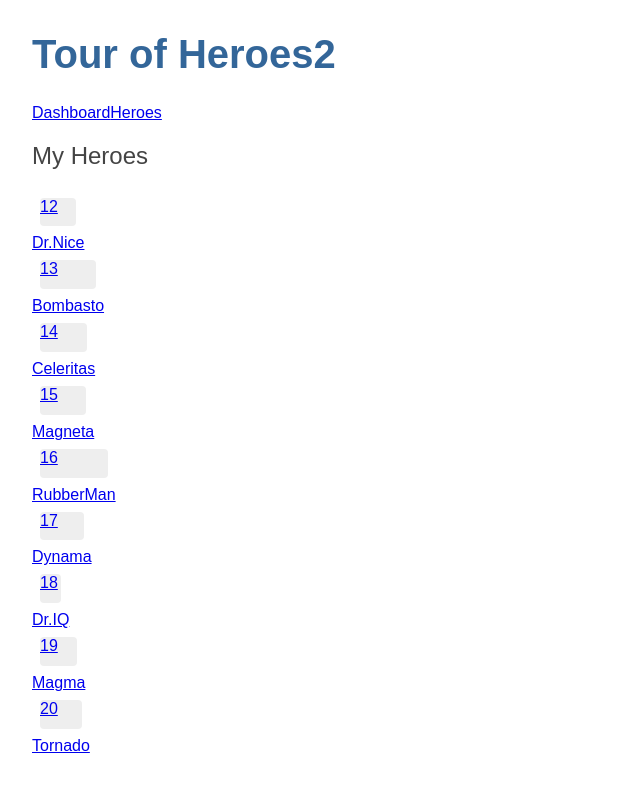
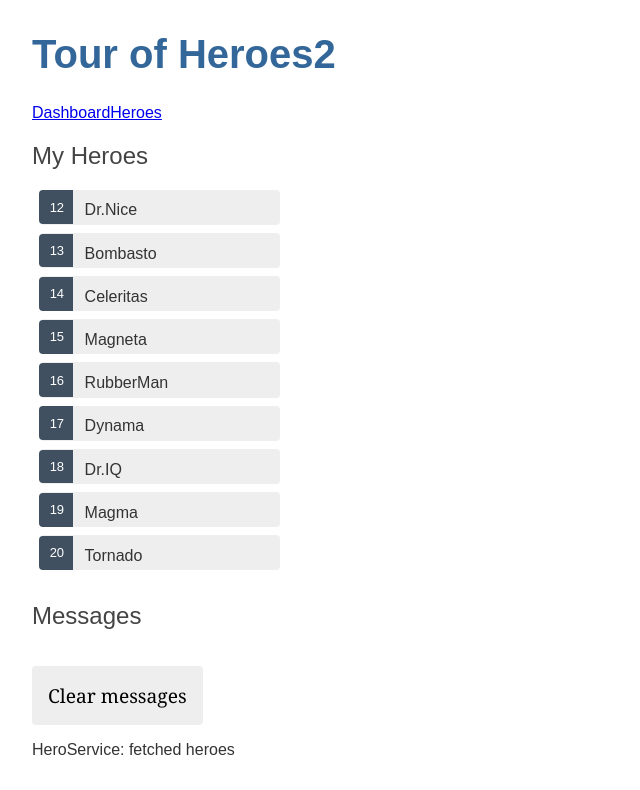
Before and after one commit to yuuki-kurose/angular_tour_of_heroes2, an Angular app: page /heroes in a window 1280 px wide. Shown: the top 790 px of the page, without its empty margins (0-640 px from the left). Built offline with nearby package versions, Linux system fonts and the light colour scheme.

Commit message:
2022/8/17/16:53
refactor: heroes.component.cssの修正（見栄えが悪かったため)
          heroes.component.htmlのclass(css用)を編集

```diff
--- a/src/app/heroes/heroes.component.css
+++ b/src/app/heroes/heroes.component.css
@@ -6,47 +6,34 @@
 }
 
 .heroes__list {
-  display:              flex;
+  position:             relative;
+  cursor:               pointer;
 }
 
- span {
-  flex:                 1;
-  cursor:               pointer;
-  position:             relative;
-  left:                 0;
+.heroes__link {
+  color:                #333;
+  text-decoration:      none;
   background-color:     #EEE;
   margin:               .5em;
-  padding:              0;
+  padding:              .3em 0;
+  height:               1.6em;
   border-radius:        4px;
-  display:              flex;
-  align-items:          stretch;
-  height:               1.8em;
+  display:              block;
+  width:                100%;
 }
 
- span :hover {
-  color:                #2c3a41;
-  background-color:     #e6e6e6;
+.heroes__list :hover {
   left:                 .1em;
 }
 
- span :active {
+.heroes__link :hover {
+  background-color:     #2c3a41;
+  color:                #e6e6e6;
+}
+
+.heroes__link :active {
   background-color:     #525252;
   color:                #fafafa;
-}
-
- a.selected {
-  background-color:     black;
-  color:                white;
-}
-
- a :hover {
-  background-color:     #505050;
-  color:                white;
-}
-
- a :active {
-  background-color:     black;
-  color:                white;
 }
 
 .heroes__badge {
@@ -56,6 +43,12 @@
   padding:              0.8em 0.7em 0 0.7em;
   background-color:     #405061;
   line-height:          1em;
+  position:             relative;
+  left:                 -1px;
+  top:                  -4px;
+  height:               1.8em;
+  min-width:            16px;
+  text-align:           right;
   margin-right:         .8em;
   border-radius:        4px 0 0 4px;
 }
--- a/src/app/heroes/heroes.component.html
+++ b/src/app/heroes/heroes.component.html
@@ -3,8 +3,8 @@
 <ul class="heroes">
   <!-- heroesプロパティを繰り返しで表示する -->
   <li *ngFor="let hero of heroes" class="heroes__list">
-    <a routerLink="/detail/{{ hero.id }}">
-      <span class="badge">{{ hero.id }}</span>{{ hero.name }}
+    <a routerLink="/detail/{{ hero.id }}" class="heroes__link">
+      <span class="heroes__badge">{{ hero.id }}</span>{{ hero.name }}
     </a>
   </li>
 </ul>
```
